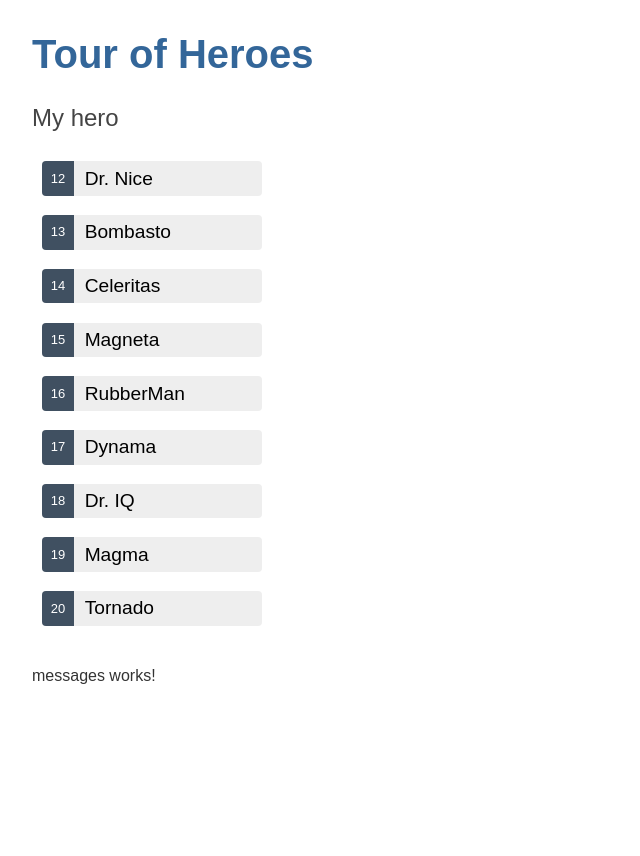
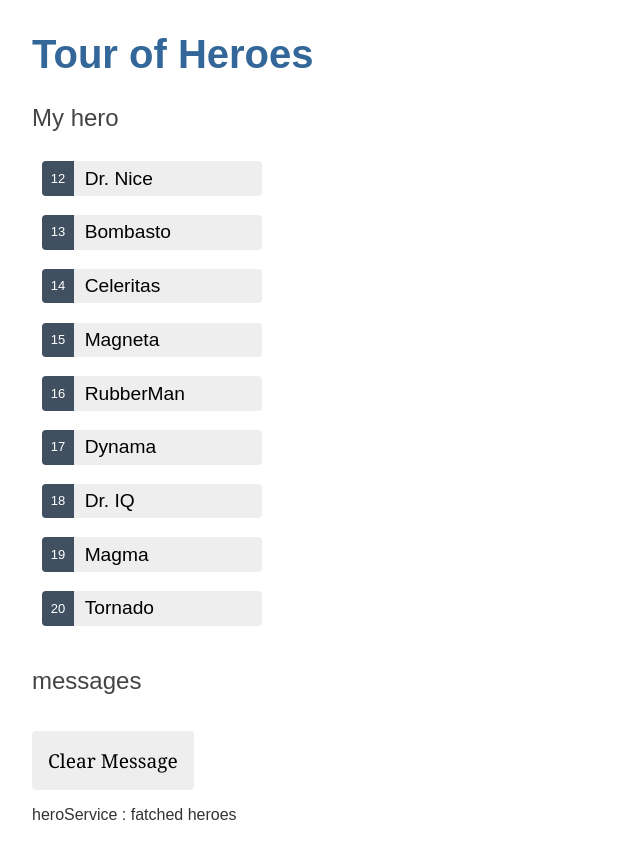
Before and after one commit to dldmsgh333/travelOfHero, an Angular app: page / in a window 1280 px wide. Shown: the whole page, without its empty margins (0-640 px from the left). Before the commit the page ends 800 px from the top, so only its background shows below. Built offline with nearby package versions, Linux system fonts and the light colour scheme.

Commit message:
make message service

```diff
--- a/src/app/hero.service.ts
+++ b/src/app/hero.service.ts
@@ -11,6 +11,7 @@
 
   getHeroes() : Observable<Hero[]>{
     const heroes = of(HEROES);
+    this.messageService.add("heroService : fatched heroes");
     return heroes;
   }
 
--- a/src/app/heroes/heroes.component.ts
+++ b/src/app/heroes/heroes.component.ts
@@ -1,7 +1,7 @@
 import { Component, OnInit } from '@angular/core';
 import { Hero } from "../hero";
-import { HEROES } from "../mock-heroes"
 import { HeroService } from '../hero.service';
+import { MessageService } from '../message.service';
 
 @Component({
   selector: 'app-heroes',
@@ -15,6 +15,7 @@
 
   onSelect(hero : Hero) : void{
     this.selectedHero = hero;
+    this.messageService.add(`heroComponent : seelected hero id=${hero.id}`);
   }
 
   getHeroes() :void{
@@ -22,7 +23,7 @@
     this.heroService.getHeroes().subscribe(heroes => this.heroes = heroes);
   }
 
-  constructor(private heroService:HeroService) { }
+  constructor(private heroService:HeroService,private messageService:MessageService) { }
 
   ngOnInit(): void {
     this.getHeroes();
--- a/src/app/messages/messages.component.html
+++ b/src/app/messages/messages.component.html
@@ -1 +1,5 @@
-<p>messages works!</p>
+<div *ngIf="messageService.messages.length">
+  <h2>messages</h2>
+  <button class="clear" type="button" (click)="messageService.clear()">Clear Message</button>
+  <div *ngFor="let message of messageService.messages">{{message}}</div>
+</div>
```
Also changed, not shown: src/app/messages/messages.component.ts (+5 -2 lines).
